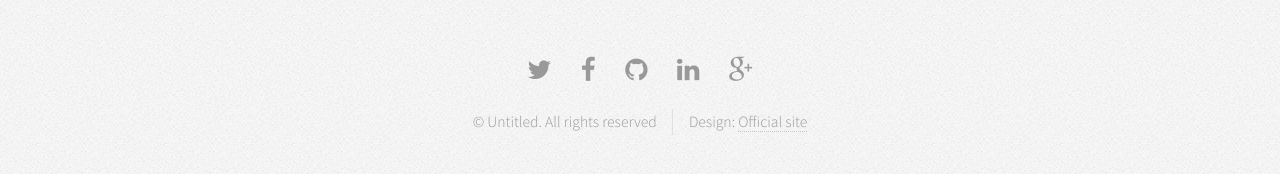
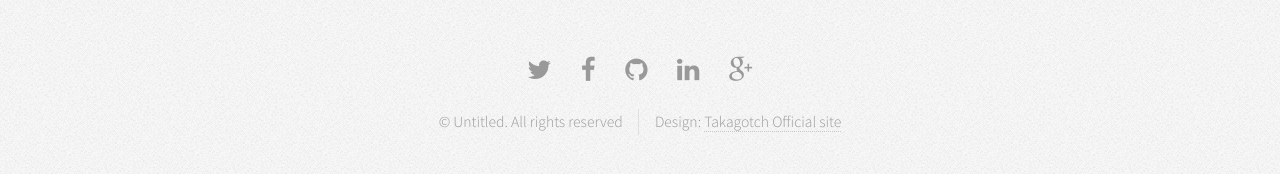
Before and after one commit to takagotch/o2360, a Jekyll site: the page built from index.html, in a window 1280 px wide and 900 px high, scrolled down 1521 px. Shown: the part 681-855 px from the top of the window. Built offline with Jekyll 4.4.1, drawn with Linux system fonts in a browser that asks for light colours; the list of posts is cut into pages by our own code.

Commit message:
Update footer.html

```diff
--- a/_includes/footer.html
+++ b/_includes/footer.html
@@ -70,7 +70,7 @@
     <!-- Copyright -->
       <div class="copyright">
 	<ul class="menu">
-  	  <li>&copy; Untitled. All rights reserved</li><li>Design: <a href="https://takagotch.github.io">Official site</a></li>
+  	  <li>&copy; Untitled. All rights reserved</li><li>Design: <a href="https://takagotch.github.io">Takagotch Official site</a></li>
 	</ul>
       </div>
 
```
